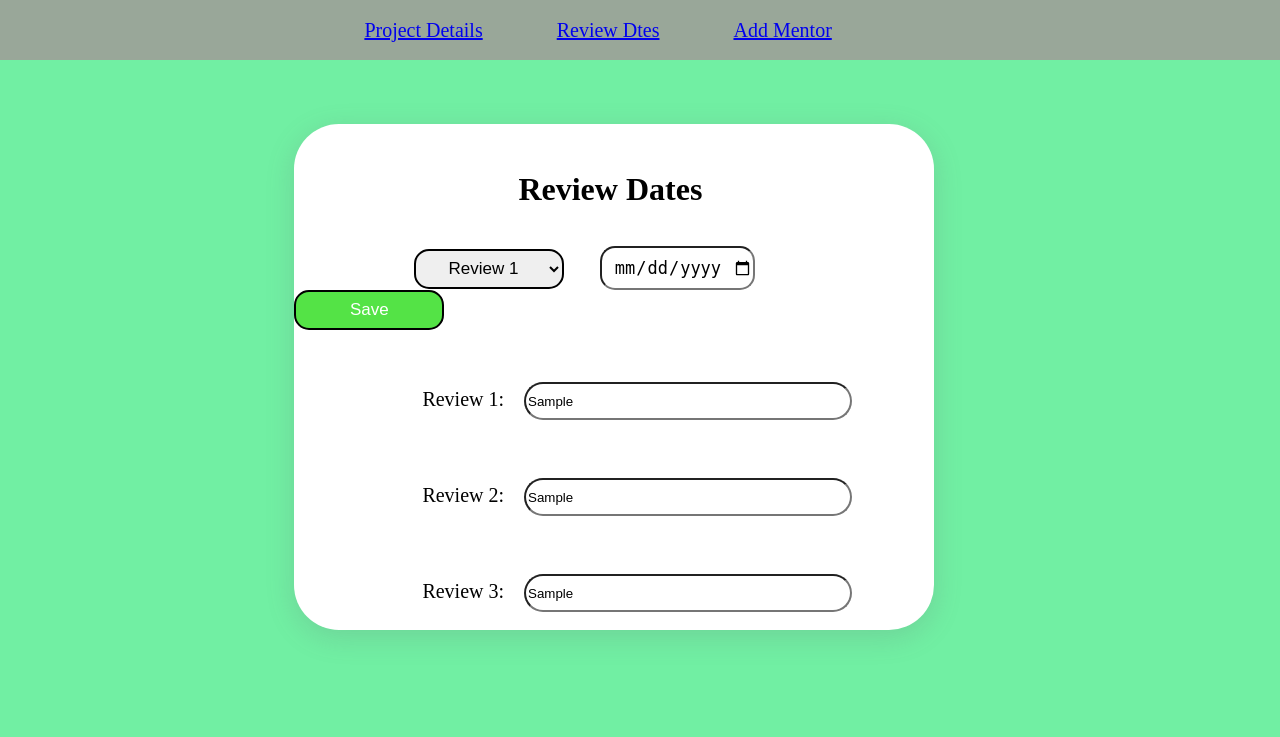
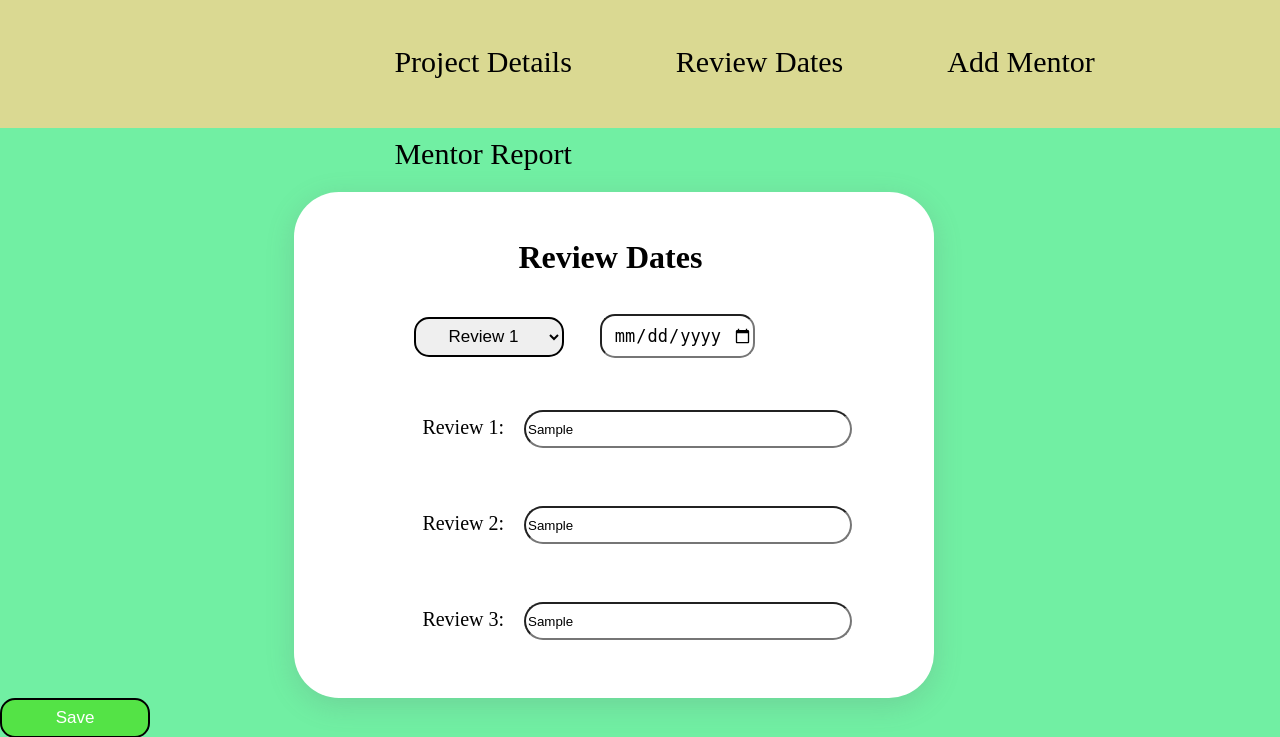
Before and after one commit to Immu581/Project-Tracking-System, a Django app: page /reviewdates/ in a window 1280 px wide. Shown: the top 737 px of the page. Run offline with Django 3.2, Linux system fonts and the light colour scheme; tables that the repository leaves empty hold one stand-in row (values such as "Sample post").

Commit message:
Update Reviewdates.html

```diff
--- a/cse/templates/Reviewdates.html
+++ b/cse/templates/Reviewdates.html
@@ -10,9 +10,10 @@
 		margin:0;
 	}
 		nav{
-			background: #99A799;
-			width: 100%;
-			margin-top: 0;
+			background: #DAD992;
+		width: 100%;
+		margin-top: 0;
+		height:8rem;
 
 		}
 		nav ul{
@@ -24,9 +25,13 @@
 		nav ul li{
 			display: inline-block;
 			line-height: 60px;
-			padding-left: 70px;
-
-							font-size:20px;
+			padding-left: 100px;
+             padding-top:2rem;
+							font-size:30px;
+		}
+		nav ul li a{
+			text-decoration: none;
+			 color:black;
 		}
 		nav input{
 			text-decoration: none;
@@ -40,6 +45,9 @@
 			color:black;
 			font-size:20px;
 		}
+		nav ul li a:hover{
+		color:peru;
+	}
 		nav input:hover{
 			background-color: #fff;
 			border: 2px solid #000000;
@@ -115,11 +123,12 @@
 	<nav>
 		<ul>
 			<li><a href="{% url 'projectdetails' %}">Project Details</a></li>
-			<li><a href="{% url 'reviewdates' %}">Review Dtes</a></li>
+			<li><a href="{% url 'reviewdates' %}">Review Dates</a></li>
 			<li><a href="{% url 'addmentors' %}">Add Mentor</a></li>
+			<li><a href="{% url 'mentorreport' %}">Mentor Report</a></li>
 		</ul>
 	</nav>
-	<form class="review" action="#" method="post" enctype="multipart/form-data">
+	<form class="review" method="post" enctype="multipart/form-data">
 		{% csrf_token %}
 	<div class='dates'style="background-color:white;height:480px;">
 		<h1 style='margin-left:35%; margin-bottom:6%'>Review Dates</h1>
@@ -129,14 +138,16 @@
 			<option value="3">Review 3</option>
 			</select>
 			<input class='date' type="date" name="dates">
-			<button style='background-color:#54E346; color:white;' type="submit">Save</button><br>
+
 			<div class="label">
 
-			<label for="">Review 1:</label><input type="text" name="" value="{{ a }}" readonly> <br><br>
-			<label for="">Review 2:</label><input type="text" name="" value="{{ b }}" readonly> <br><br>
-			<label for="">Review 3:</label><input type="text" name="" value="{{ c }}" readonly> <br>
+			<label for="">Review 1:</label><input type="text" value="{{ a }}" readonly> <br><br>
+			<label for="">Review 2:</label><input type="text" value="{{ b }}" readonly> <br><br>
+			<label for="">Review 3:</label><input type="text" value="{{ c }}" readonly> <br>
 
 		</div>
+
 	</div>
+	<button style='background-color:#54E346; color:white;' type="submit">Save</button><br>
 </form>
 </body>
```
